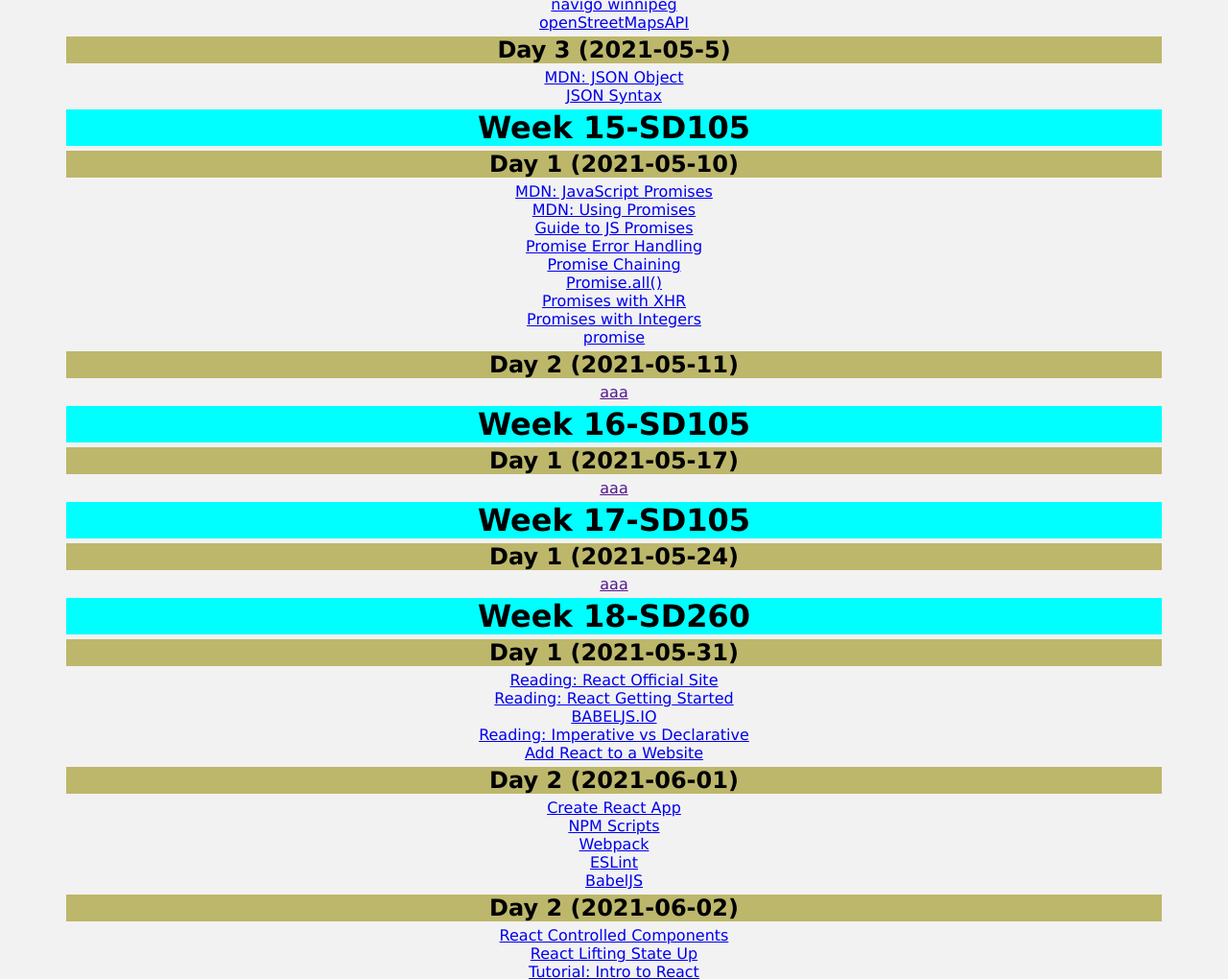
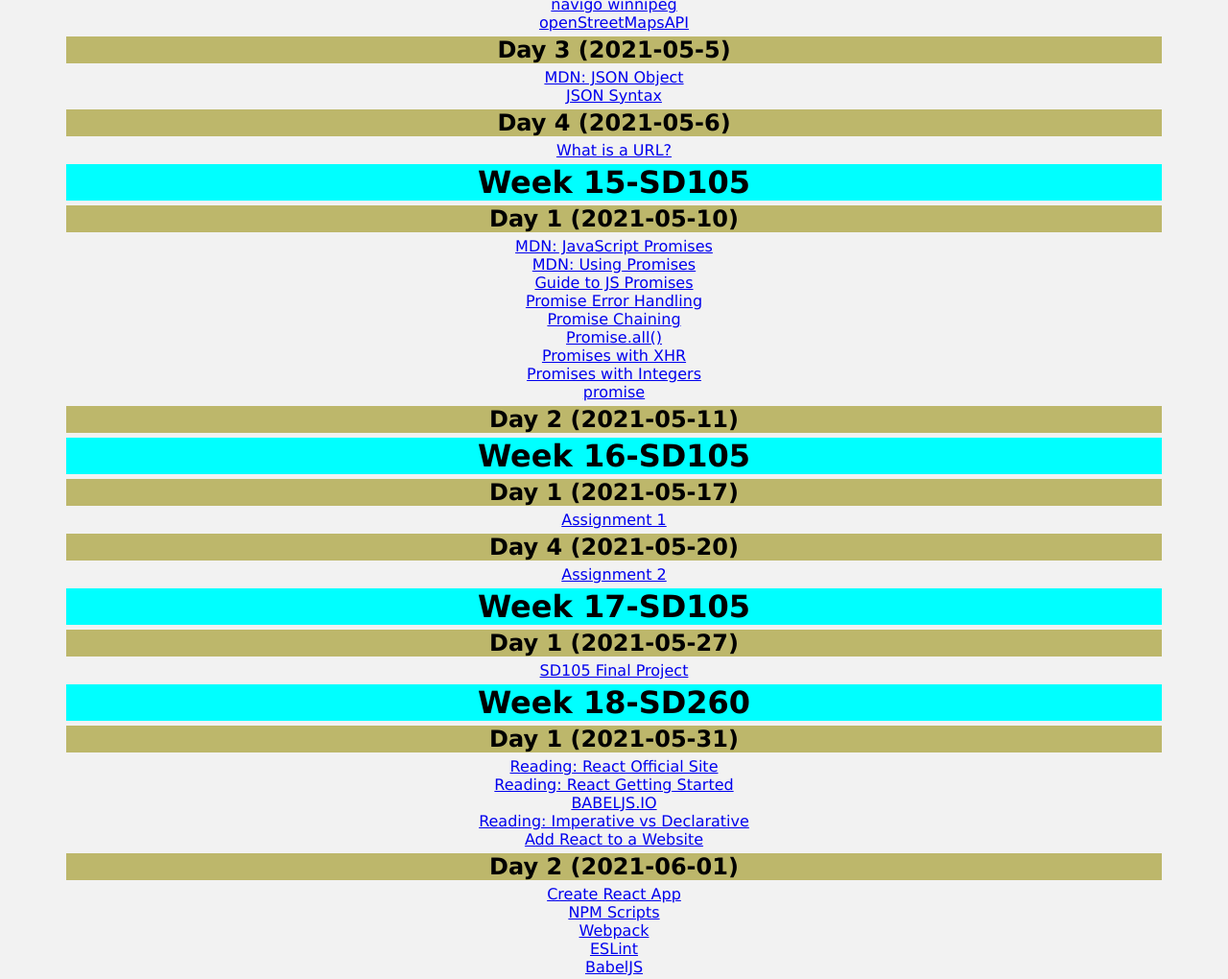
Before and after one commit to HaoGong73/mittlearning, a website: page research.html in a window 1280 px wide. Shown: the part 5472-6492 px from the top of the page at 96% size. Drawn offline with Linux system fonts and the light colour scheme.

Commit message:
modified at 0605

```diff
--- a/research.html
+++ b/research.html
@@ -266,6 +266,8 @@
       <h2>Day 3 (2021-05-5)</h2>
       <a href="https://developer.mozilla.org/en-US/docs/Web/JavaScript/Reference/Global_Objects/JSON" target="_blank">MDN: JSON Object</a><br>
       <a href="https://www.w3schools.com/js/js_json_syntax.asp" target="_blank">JSON Syntax</a><br>
+      <h2>Day 4 (2021-05-6)</h2>
+      <a href="https://launchschool.com/books/http/read/what_is_a_url" target="_blank">What is a URL?</a><br>
       <h1>Week 15-SD105</h1>
       <h2>Day 1 (2021-05-10)</h2>
       <a href="https://developer.mozilla.org/en-US/docs/Web/JavaScript/Reference/Global_Objects/Promise" target="_blank">MDN: JavaScript Promises</a><br>
@@ -278,13 +280,14 @@
       <a href="https://mylearning.mitt.ca/d2l/le/content/12160/viewContent/56912/View" target="_blank">Promises with Integers</a><br>
       <a href="https://zhuanlan.zhihu.com/p/24684803" target="_blank">promise</a><br>
       <h2>Day 2 (2021-05-11)</h2>
-      <a href="" target="_blank">aaa</a><br>
       <h1>Week 16-SD105</h1>
       <h2>Day 1 (2021-05-17)</h2>
-      <a href="" target="_blank">aaa</a><br>
+      <a href="https://mylearning.mitt.ca/d2l/le/content/12160/viewContent/56918/View" target="_blank">Assignment 1</a><br>
+      <h2>Day 4 (2021-05-20)</h2>
+      <a href="https://mylearning.mitt.ca/d2l/le/content/12160/viewContent/56924/View" target="_blank">Assignment 2</a><br>
       <h1>Week 17-SD105</h1>
-      <h2>Day 1 (2021-05-24)</h2>
-      <a href="" target="_blank">aaa</a><br>
+      <h2>Day 1 (2021-05-27)</h2>
+      <a href="https://mylearning.mitt.ca/d2l/le/content/12160/viewContent/56927/View" target="_blank">SD105 Final Project</a><br>
       <h1>Week 18-SD260</h1>
       <h2>Day 1 (2021-05-31)</h2>
       <a href="https://reactjs.org/" target="_blank">Reading: React Official Site</a><br>
@@ -308,6 +311,8 @@
       <a href="https://reactjs.org/docs/react-component.html#commonly-used-lifecycle-methods" target="_blank">Commonly Used Lifecycle Methods</a><br>
       <h1>Week 19-SD260</h1>
       <h2>Day 1 (2021-06-07)</h2>
+      <a href="" target="_blank">aaa</a><br>
+      <a href="" target="_blank">aaa</a><br>
       <a href="" target="_blank">aaa</a><br>
       <!-- <a href="" target="_blank">aaa</a><br>
         <h2>Day 2 (2021-04-06)</h2>
```
